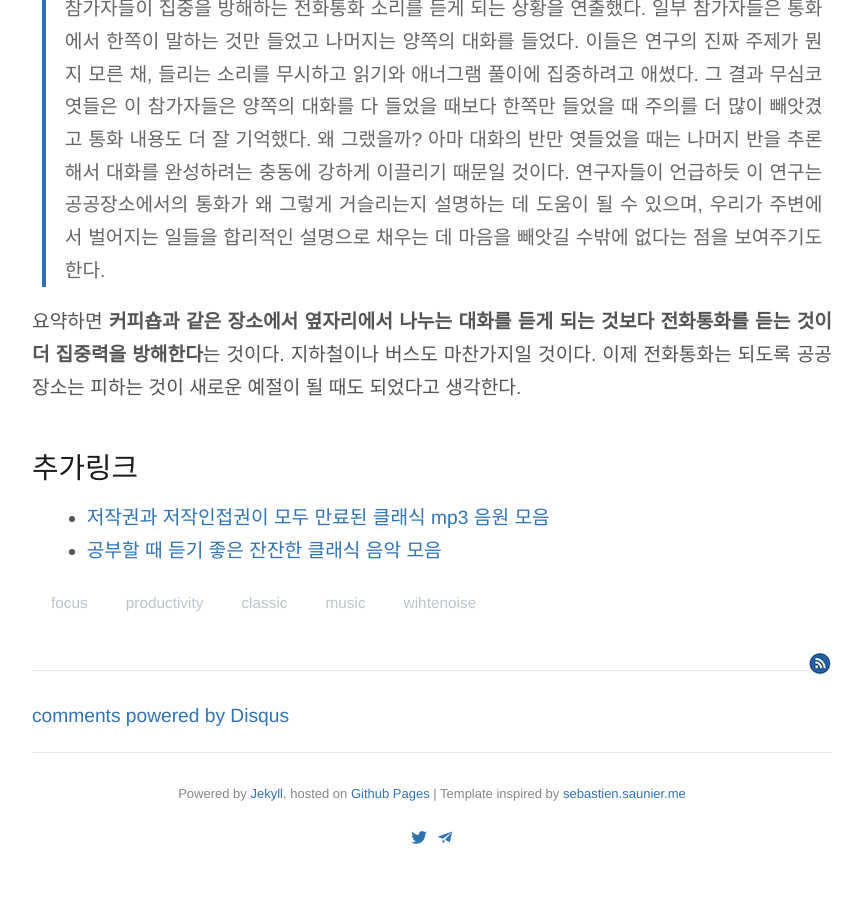
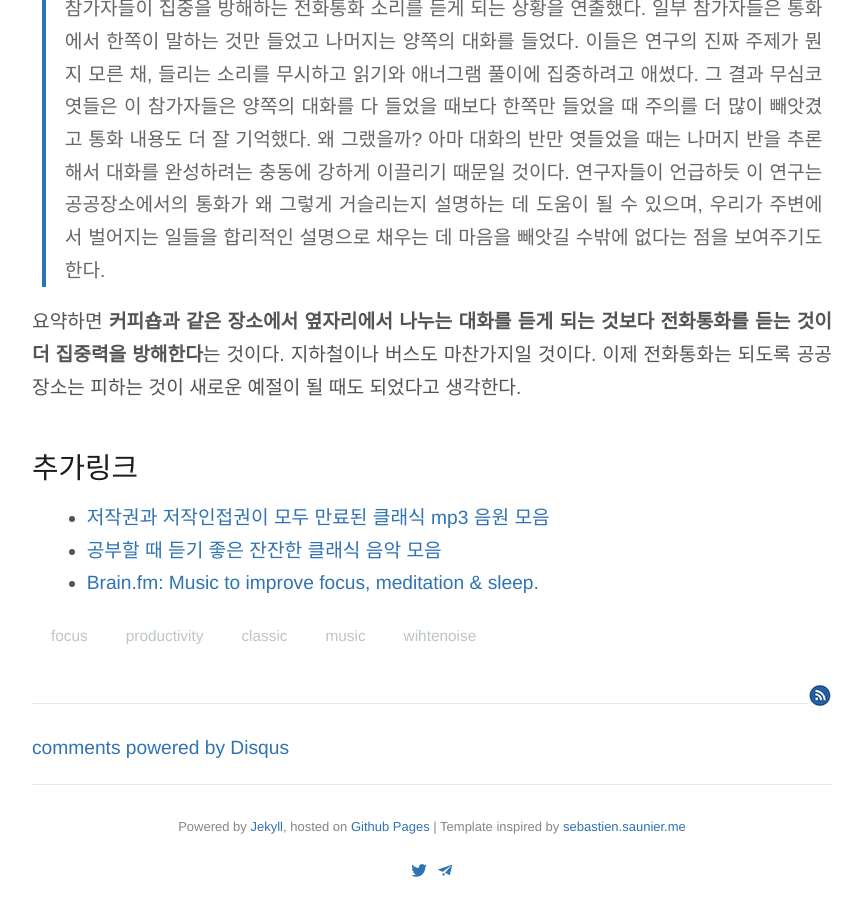
Before and after one commit to nolboo/nolboo.github.io, a Jekyll site: the page built from _posts/2016-05-12-focus-music-sound.md, in a window 1280 px wide and 900 px high, scrolled down 3749 px. Shown: the whole window, without its empty margins (208-1070 px from the left). Built offline with Jekyll 4.4.1, drawn with Linux system fonts in a browser that asks for light colours; comment, search, counter and statistics services are not loaded; before the commit the page ends 4617 px from its top, so only the background shows below that.

Commit message:
Add Brain.fm link to Focus Music Post

```diff
--- a/_posts/2016-05-12-focus-music-sound.md
+++ b/_posts/2016-05-12-focus-music-sound.md
@@ -79,3 +79,4 @@ tags: [focus, productivity, classic, music, wihtenoise]
 
 * [저작권과 저작인접권이 모두 만료된 클래식 mp3 음원 모음](http://www.kkacl.com/md)
 * [공부할 때 듣기 좋은 잔잔한 클래식 음악 모음](http://blog.naver.com/beeman11/220331507676)
+* [Brain.fm: Music to improve focus, meditation & sleep.](https://www.brain.fm/)
```
